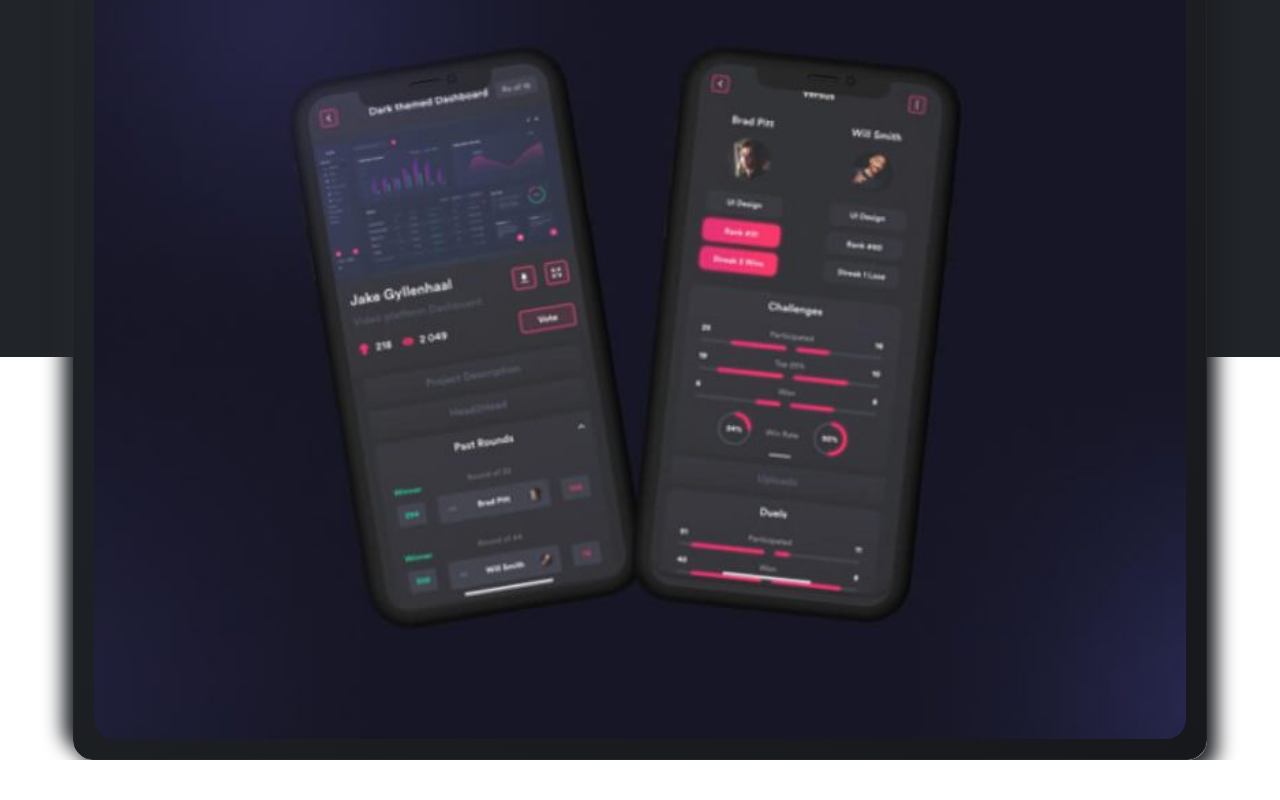
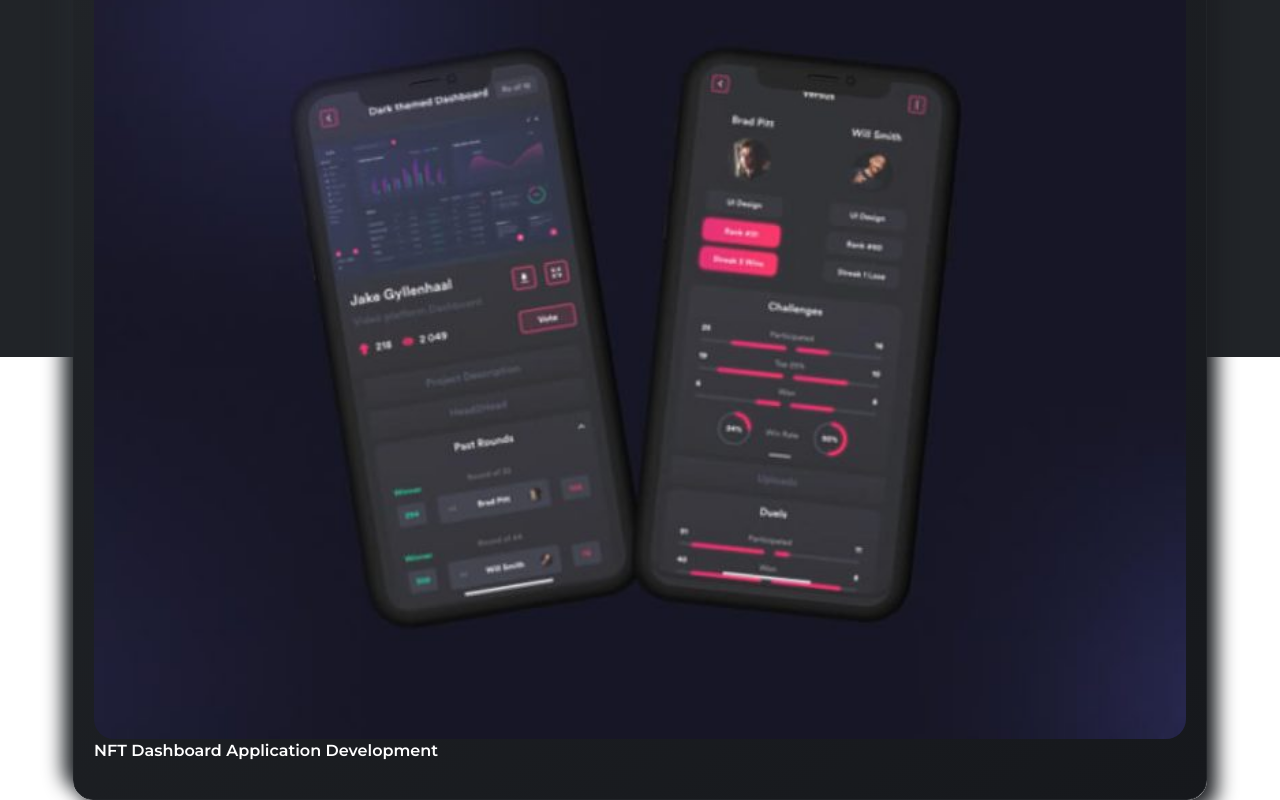
Before and after one commit to yahyabnoun/portfolio_with_next, a Next.js app: page / in a window 1280 px wide. Shown: the part 2043-2843 px from the top of the page. Before the commit the page ends 2803 px from the top, so only its background shows below. Built offline with nearby package versions, Linux system fonts and the light colour scheme.

Commit message:
empty data

```diff
--- a/src/app/page.js
+++ b/src/app/page.js
@@ -8,6 +8,15 @@ import photo1 from './images/1.jpg'
 import Image from 'next/image'
 import Link from 'next/link';
 
+const data =
+  {
+    projects:[
+      {
+        title:"c",
+        img:""
+      }
+    ]
+}
 
 
 export default function Home() {
@@ -89,6 +98,9 @@ export default function Home() {
                   alt="Picture of the author"
                 />
                   </div>
+                  <p>
+                   NFT Dashboard Application Development
+                  </p>
 
               </div>
             </article>
```
